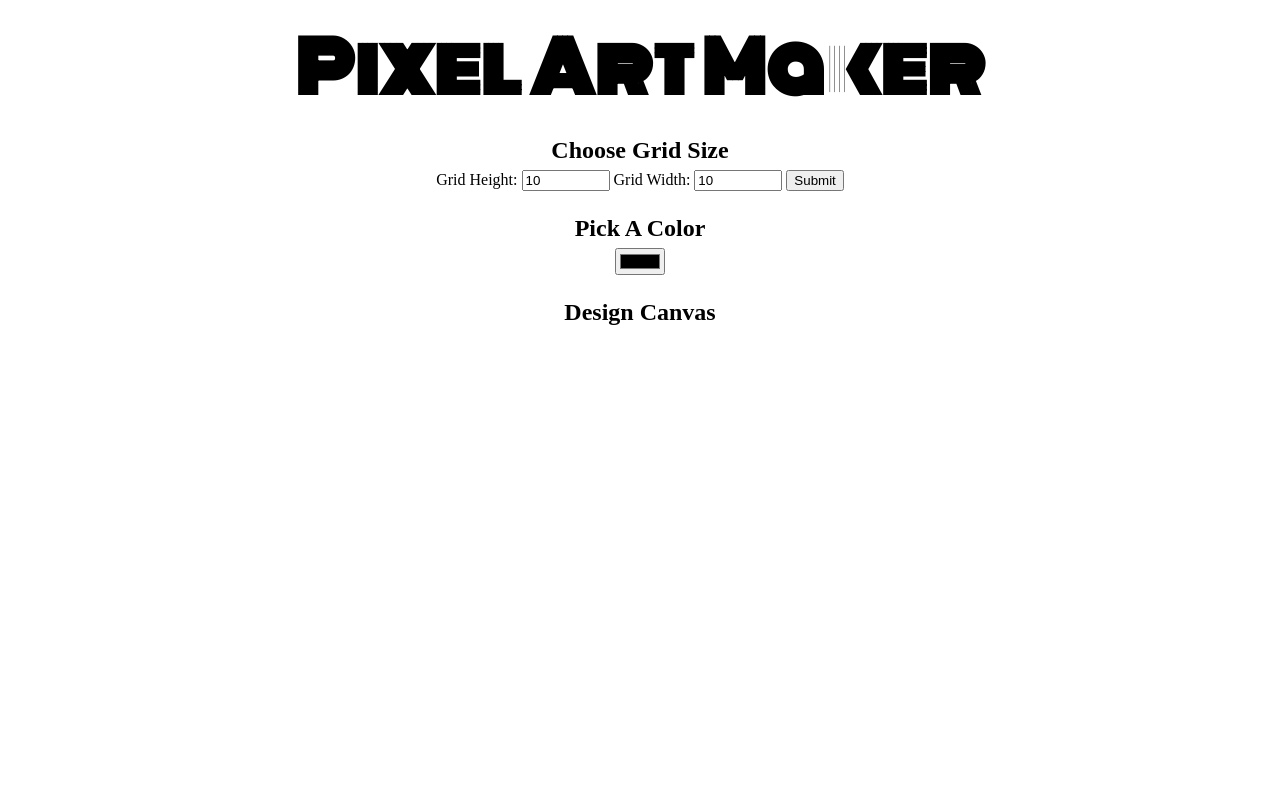
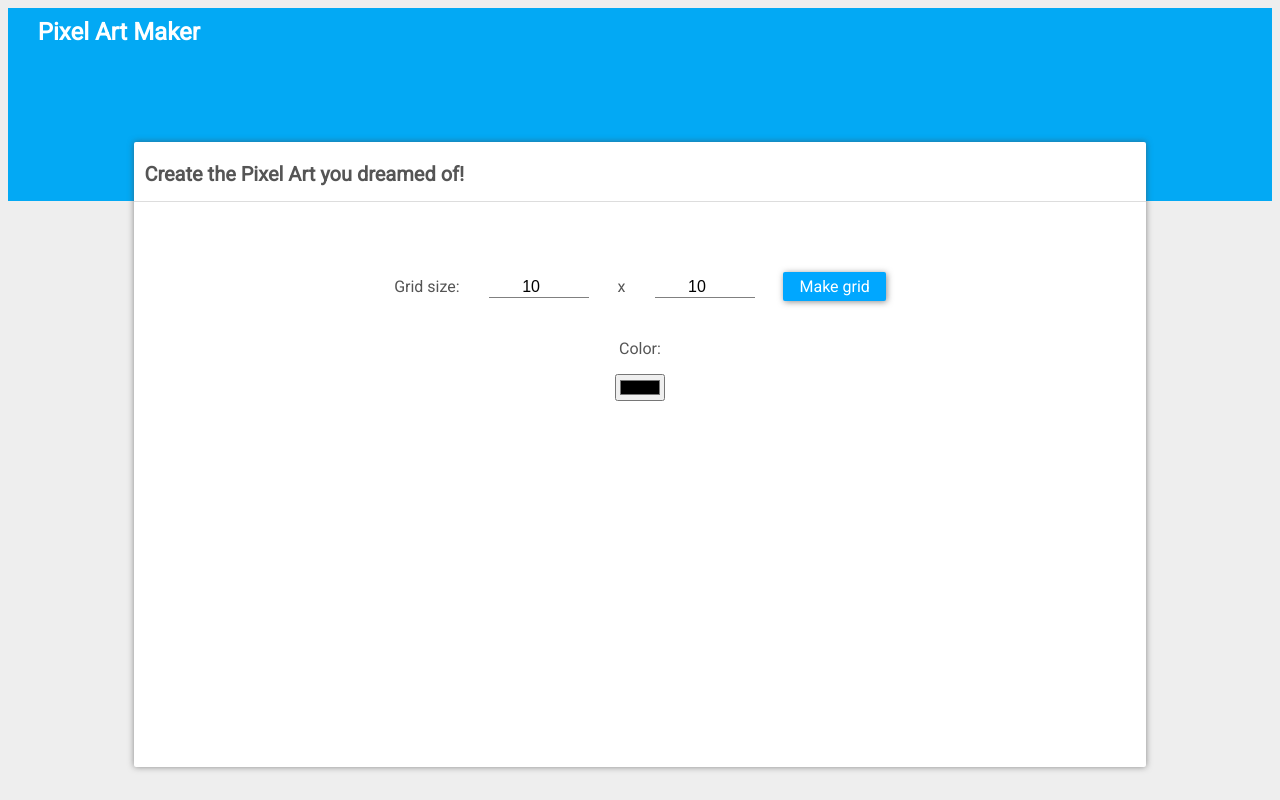
Before and after one commit to Nahov91/pam, a plain HTML site: page index.html in a window 1280 px wide. Drawn offline with nearby package versions, Linux system fonts and the light colour scheme.

Commit message:
Material design update. This design is temporary, but it looks nicer than the previous one. Also it is more useable UX-wise.

```diff
--- a/designs.js
+++ b/designs.js
@@ -29,7 +29,7 @@ $('#canvasSubmit').click(function (event) {
   makeGrid();
 });
 
-$('#pixel_canvas').on('click', 'td', function () {
+$('#pixel_canvas').on('mousedown', 'td', function () {
   var color = $('input[type = "color"]').val();
   $(this).attr('bgcolor', color);
 });
--- a/index.html
+++ b/index.html
@@ -5,27 +5,32 @@
   <title>Pixel Art Maker!</title>
   <link rel="stylesheet" href="https://fonts.googleapis.com/css?family=Monoton">
   <link rel="stylesheet" href="styles.css">
+  <link href="https://fonts.googleapis.com/css?family=Roboto" rel="stylesheet">
 </head>
 
 <body>
+  <div class="pageHeader">
     <h1>Pixel Art Maker</h1>
+  </div>
 
-  <h2>Choose Grid Size</h2>
+  <div class="contentWrapper">
+    <div class="heading">
+      <h2>Create the Pixel Art you dreamed of!</h2>
+    </div>
     <form id="sizePicker">
-    Grid Height:
-    <input type="number" id="inputHeight" name="height" min="1" max="30" value="10"> Grid Width:
+      Grid size:
+      <input type="number" id="inputHeight" name="height" min="1" max="30" value="10"> x
       <input type="number" id="inputWidth" name="width" min="1" max="30" value="10">
-    <input type="submit" id="canvasSubmit">
+      <input type="submit" id="canvasSubmit" value="Make grid">
     </form>
 
-  <h2>Pick A Color</h2>
+    <p>Color: </p>
     <input type="color" id="colorPicker">
 
-  <h2>Design Canvas</h2>
     <div class="tableContainer">
       <table id="pixel_canvas"></table>
     </div>
-
+  </div>
 
   <script src="https://ajax.googleapis.com/ajax/libs/jquery/3.2.1/jquery.min.js"></script>
   <script src="designs.js"></script>
--- a/styles.css
+++ b/styles.css
@@ -1,15 +1,18 @@
 body {
     text-align: center;
+    font-family: Roboto;
+    color: #555;
+    background-color: #eee;
 }
 
 h1 {
-    font-family: Monoton;
-    font-size: 70px;
+    font-size: 24px;
     margin: 0.2em;
 }
 
 h2 {
     margin: 1em 0 0.25em;
+    font-size: 20px;
 }
 
 h2:first-of-type {
@@ -19,16 +22,67 @@ h2:first-of-type {
 table,
 tr,
 td {
-    border: 1px solid grey;
+    border: 1px solid #ccc;
 }
 
 table {
     border-collapse: collapse;
-    margin: 0 auto;
 }
 
 .tableContainer {
     max-height: 600px;
+    margin: 5%;
+}
+
+.pageHeader {
+  background-color: #03A9F4;
+  color: #fff;
+  text-align: left;
+  padding: 5px 5px 150px 25px;
+}
+
+.contentWrapper {
+  background-color: #fff;
+  width: 80%;
+  min-width: 600px;
+  min-height: 600px;
+  margin: auto;
+  border-radius: 2px;
+  box-shadow: 0 0 6px rgba(66, 66, 66, 0.6);
+  margin-top: -59px;
+  padding-bottom: 2%;
+}
+
+.heading {
+  border-bottom: 1px solid #ddd;
+  padding: 10px;
+  text-align: left;
+  margin-bottom: 5%;
+}
+
+#inputHeight, #inputWidth {
+  border-top: none;
+  border-left: none;
+  border-right: none;
+  border-bottom: 1px solid grey;
+  margin: 25px;
+  text-align: center;
+  font-size: 16px;
+}
+
+#canvasSubmit {
+  padding: 5px 16px;
+  background-color: #00A7FF;
+  border-radius: 2px;
+  border: none;
+  font-family: Roboto;
+  font-size: 16px;
+  color: #fff;
+  box-shadow: 1px 1px 6px rgba(66, 66, 66, 0.6);
+}
+
+#pixel_canvas {
+  margin: auto;
 }
 
 tr {
```
Lines whose indentation alone changed are shown as unchanged.
